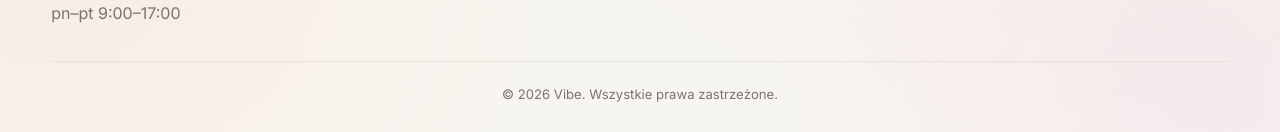
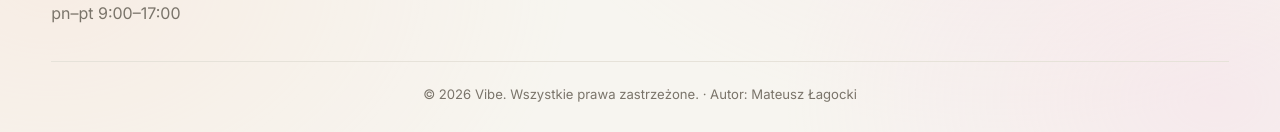
Before and after one commit to Mateuszl28/Vibe, a website: page pages/dostawa-zwroty.html in a window 1280 px wide. Shown: the part 2260-2392 px from the top of the page. Drawn offline with Linux system fonts and the light colour scheme.

Commit message:
Stopka: dodany autor Mateusz Lagocki
Co-Authored-By: Claude Opus 4.8 (1M context) <noreply@anthropic.com>

```diff
--- a/pages/dostawa-zwroty.html
+++ b/pages/dostawa-zwroty.html
@@ -101,7 +101,7 @@
         <div><h4>Pomoc</h4><a href="/dostawa-zwroty">Dostawa i zwroty</a><a href="/tabela-rozmiarow">Tabela rozmiarów</a><a href="/kontakt">Kontakt</a></div><div><h4>Informacje</h4><a href="/regulamin">Regulamin</a><a href="/polityka-prywatnosci">Polityka prywatności</a></div>
         <div><h4>Kontakt</h4><p class="muted">kontakt@vibeleszno.com<br />vip@vipnieruchomosci.eu<br />pn–pt 9:00–17:00</p></div>
       </div>
-      <p class="copyright">© 2026 Vibe. Wszystkie prawa zastrzeżone.</p>
+      <p class="copyright">© 2026 Vibe. Wszystkie prawa zastrzeżone. · Autor: Mateusz Łagocki</p>
     </div>
   </footer>
 </body>
```
Also changed, not shown: pages/kontakt.html (+1 -1 lines), pages/polityka-prywatnosci.html (+1 -1 lines), pages/produkt.html (+1 -1 lines), pages/regulamin.html (+1 -1 lines), pages/tabela-rozmiarow.html (+1 -1 lines), public/index.html (+1 -1 lines).
